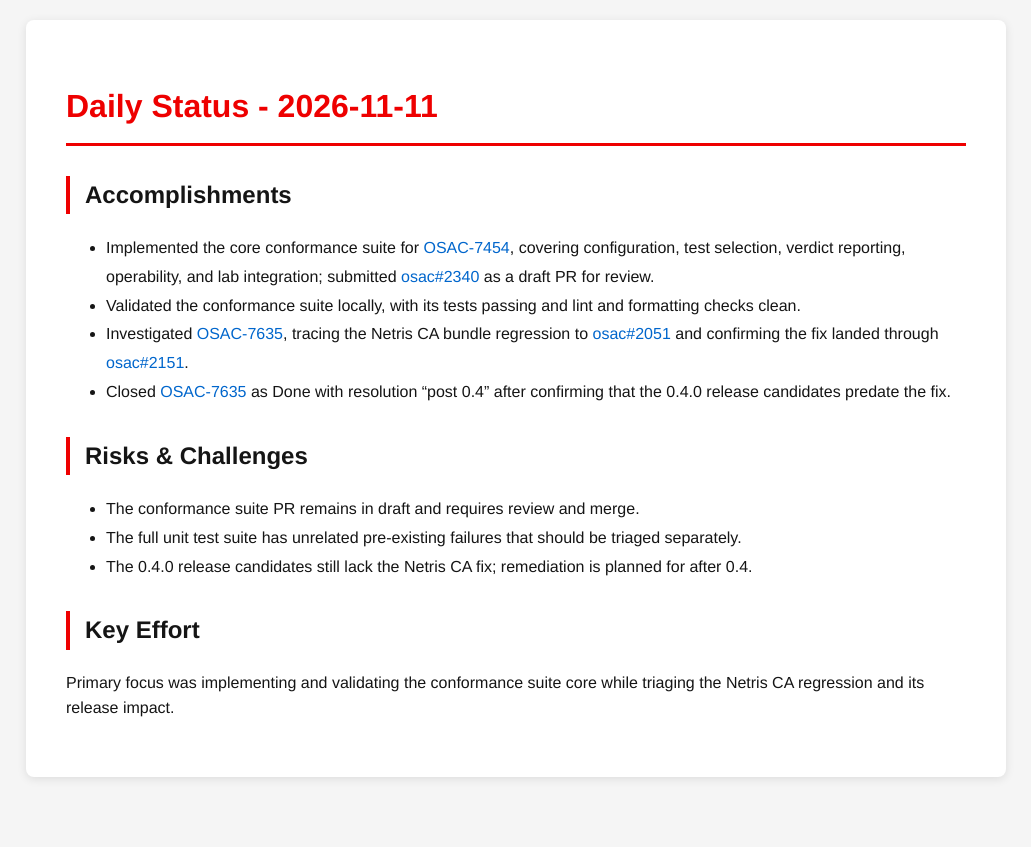
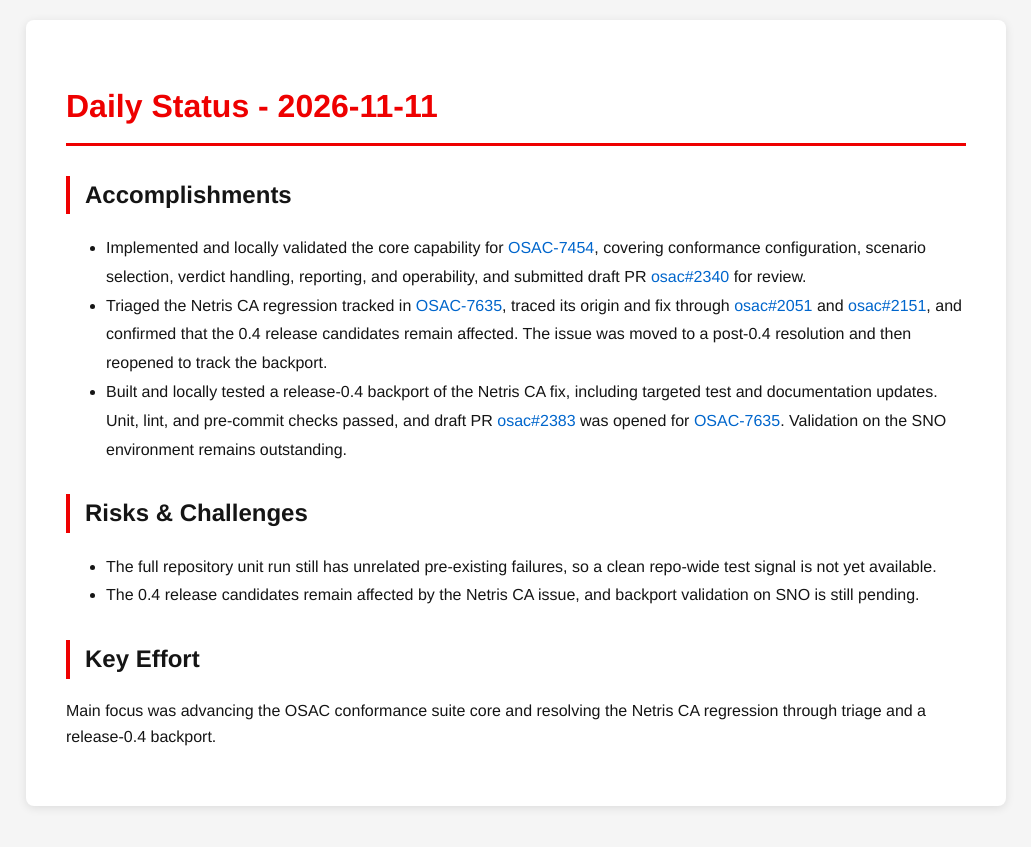
Before and after one commit to tzvatot/daily-status, a Jekyll site: the page built from 2026-11-11.md, in a window 1280 px wide. Shown: the top 847 px of the page, without its empty margins (124-1155 px from the left). Built offline with Jekyll 4.4.1, drawn with Linux system fonts in a browser that asks for light colours.

Commit message:
Daily status update - 2026-11-11

```diff
--- a/2026-11-11.md
+++ b/2026-11-11.md
@@ -7,15 +7,13 @@ date: 2026-11-11
 # Daily Status - 2026-11-11
 
 ## Accomplishments
-- Implemented the core conformance suite for [OSAC-7454](https://redhat.atlassian.net/browse/OSAC-7454), covering configuration, test selection, verdict reporting, operability, and lab integration; submitted [osac#2340](https://github.com/osac-project/osac/pull/2340) as a draft PR for review.
-- Validated the conformance suite locally, with its tests passing and lint and formatting checks clean.
-- Investigated [OSAC-7635](https://redhat.atlassian.net/browse/OSAC-7635), tracing the Netris CA bundle regression to [osac#2051](https://github.com/osac-project/osac/pull/2051) and confirming the fix landed through [osac#2151](https://github.com/osac-project/osac/pull/2151).
-- Closed [OSAC-7635](https://redhat.atlassian.net/browse/OSAC-7635) as Done with resolution "post 0.4" after confirming that the 0.4.0 release candidates predate the fix.
+- Implemented and locally validated the core capability for [OSAC-7454](https://redhat.atlassian.net/browse/OSAC-7454), covering conformance configuration, scenario selection, verdict handling, reporting, and operability, and submitted draft PR [osac#2340](https://github.com/osac-project/osac/pull/2340) for review.
+- Triaged the Netris CA regression tracked in [OSAC-7635](https://redhat.atlassian.net/browse/OSAC-7635), traced its origin and fix through [osac#2051](https://github.com/osac-project/osac/pull/2051) and [osac#2151](https://github.com/osac-project/osac/pull/2151), and confirmed that the 0.4 release candidates remain affected. The issue was moved to a post-0.4 resolution and then reopened to track the backport.
+- Built and locally tested a release-0.4 backport of the Netris CA fix, including targeted test and documentation updates. Unit, lint, and pre-commit checks passed, and draft PR [osac#2383](https://github.com/osac-project/osac/pull/2383) was opened for [OSAC-7635](https://redhat.atlassian.net/browse/OSAC-7635). Validation on the SNO environment remains outstanding.
 
 ## Risks & Challenges
-- The conformance suite PR remains in draft and requires review and merge.
-- The full unit test suite has unrelated pre-existing failures that should be triaged separately.
-- The 0.4.0 release candidates still lack the Netris CA fix; remediation is planned for after 0.4.
+- The full repository unit run still has unrelated pre-existing failures, so a clean repo-wide test signal is not yet available.
+- The 0.4 release candidates remain affected by the Netris CA issue, and backport validation on SNO is still pending.
 
 ## Key Effort
-Primary focus was implementing and validating the conformance suite core while triaging the Netris CA regression and its release impact.
+Main focus was advancing the OSAC conformance suite core and resolving the Netris CA regression through triage and a release-0.4 backport.
```
